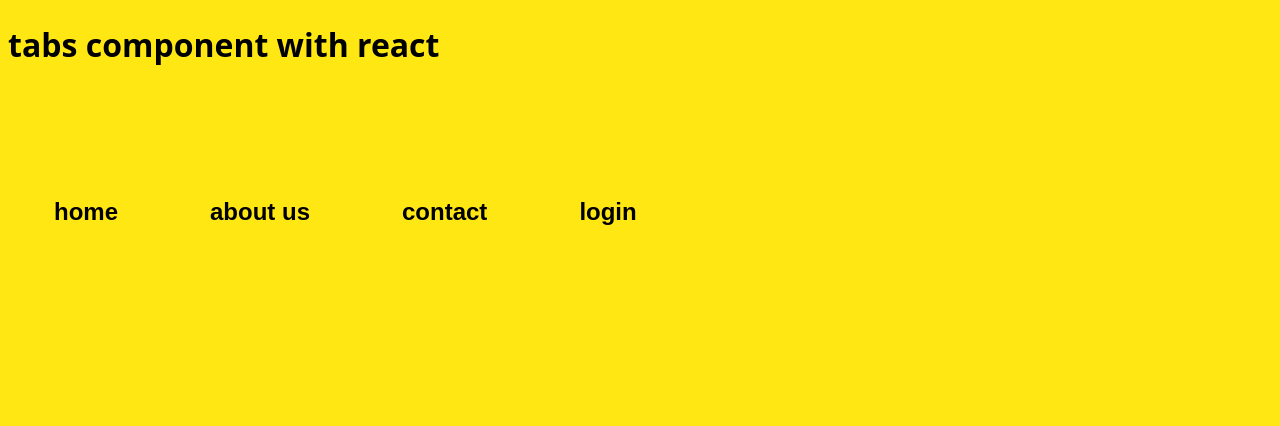
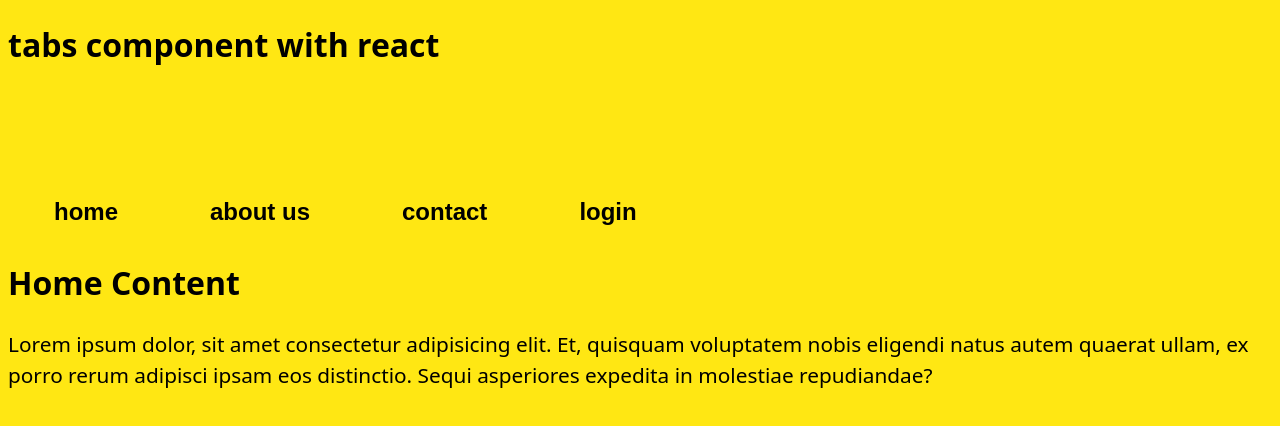
Before and after one commit to kiana-Zolfaghari/kiana-zolfaghari-week14, a React (Vite) app: page / in a window 1280 px wide. Shown: the top 426 px of the page. Built offline with nearby package versions, Linux system fonts and the light colour scheme.

Commit message:
fix state

```diff
--- a/src/App.jsx
+++ b/src/App.jsx
@@ -5,11 +5,7 @@ import Contact from "./Contact";
 import { useState } from "react";
 
 function App() {
-  const [showHome, setShowHome] = useState(false);
-  const [showAboutUs, setshowAboutUs] = useState(false);
-  const [showContact, setshowContact] = useState(false);
-  const [showLogin, setshowLogin] = useState(false);
-  console.log(showHome);
+  const [activeTab, setActiveTab] = useState("home");
 
   return (
     <>
@@ -27,7 +23,7 @@ function App() {
         }}
       >
         <button
-          onClick={() => setShowHome((s) => !s)}
+          onClick={() => setActiveTab("home")}
           style={{ backgroundColor: "#ffe713", border: "none", color: "black" }}
         >
           <li
@@ -37,7 +33,7 @@ function App() {
           </li>
         </button>
         <button
-          onClick={() => setshowAboutUs((s) => !s)}
+          onClick={() => setActiveTab("about")}
           style={{ backgroundColor: "#ffe713", border: "none", color: "black" }}
         >
           <li
@@ -47,7 +43,7 @@ function App() {
           </li>
         </button>
         <button
-          onClick={() => setshowContact((s) => !s)}
+          onClick={() => setActiveTab("contact")}
           style={{ backgroundColor: "#ffe713", border: "none", color: "black" }}
         >
           <li
@@ -57,7 +53,7 @@ function App() {
           </li>
         </button>
         <button
-          onClick={() => setshowLogin((s) => !s)}
+          onClick={() => setActiveTab("login")}
           style={{ backgroundColor: "#ffe713", border: "none", color: "black" }}
         >
           <li
@@ -67,10 +63,13 @@ function App() {
           </li>
         </button>
       </ul>
-      <div>{showHome && <Home />}</div>
-      <div>{showContact && <Contact />}</div>
-      <div>{showAboutUs && <AboutUs />}</div>
-      <div>{showLogin && <Login />}</div>
+
+      <div style={{ marginTop: "2rem" }}>
+        {activeTab === "home" && <Home />}
+        {activeTab === "about" && <AboutUs />}
+        {activeTab === "contact" && <Contact />}
+        {activeTab === "login" && <Login />}
+      </div>
     </>
   );
 }
--- a/src/Home.jsx
+++ b/src/Home.jsx
@@ -1,6 +1,6 @@
 function Home() {
   return (
-    <>
+    <div>
     <h1 style={{ color: "black"}}>Home Content</h1>
       <p style={{ color: "black" ,fontSize:"1.3rem"}}>
         Lorem ipsum dolor, sit amet consectetur adipisicing elit. Et, quisquam
@@ -8,7 +8,7 @@ function Home() {
         adipisci ipsam eos distinctio. Sequi asperiores expedita in molestiae
         repudiandae?
       </p>
-    </>
+    </div>
   );
 }
 
```
